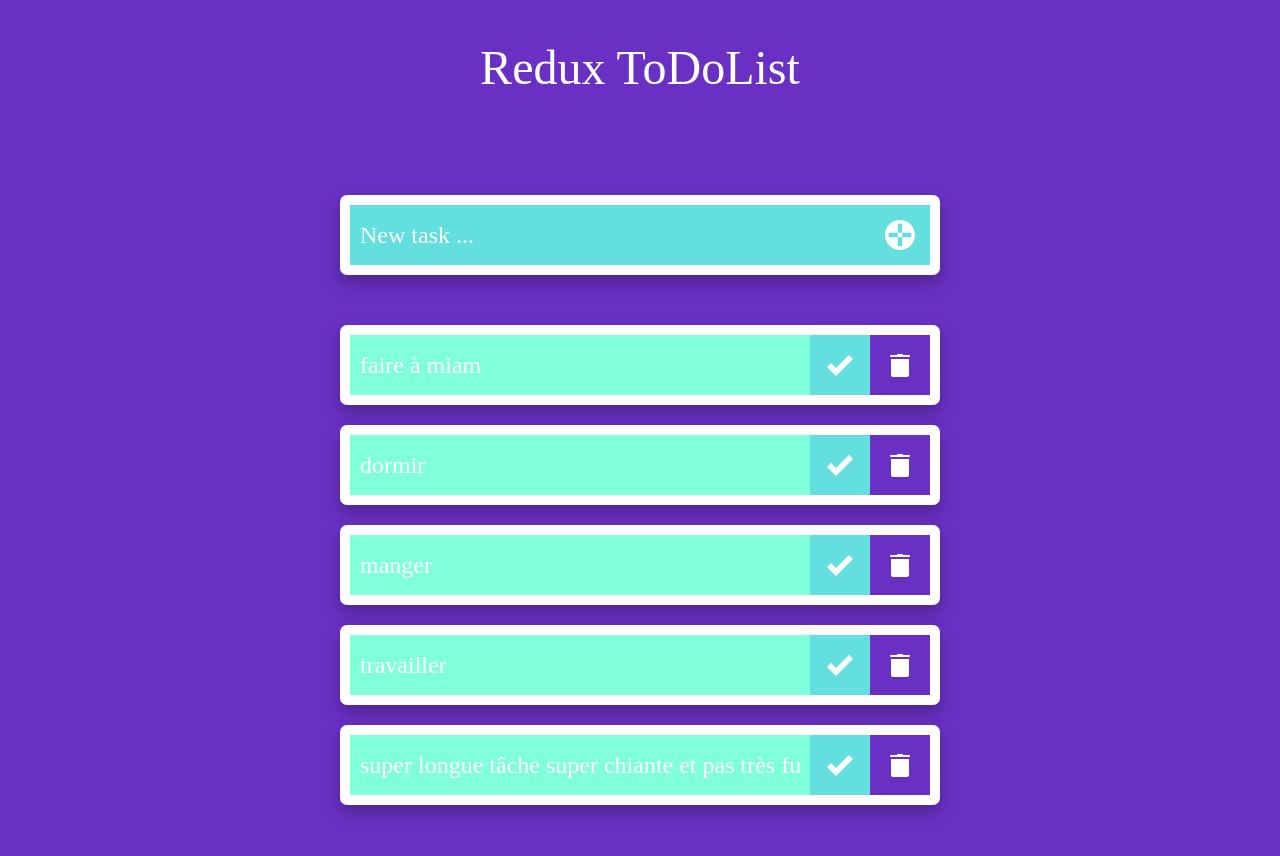
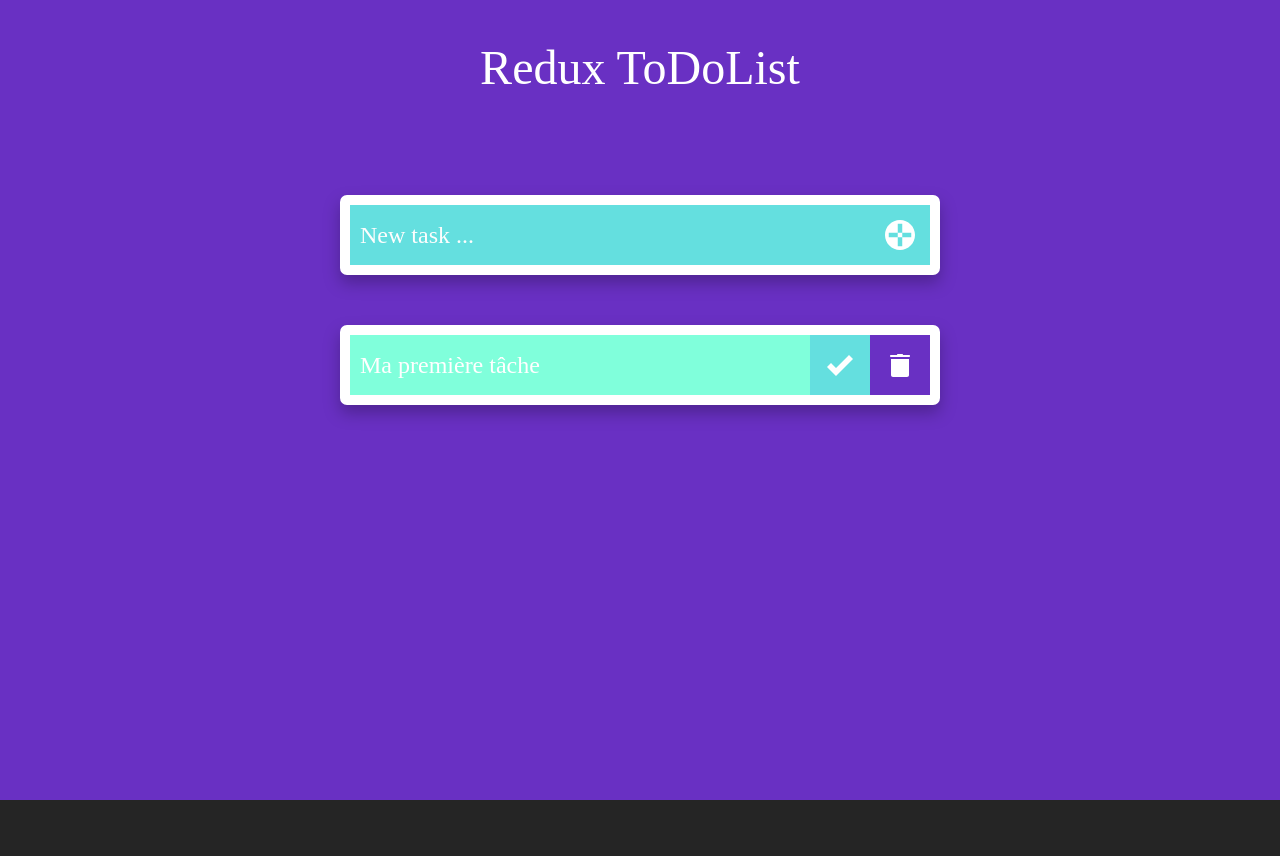
Before and after one commit to MinsterRobin/redux-todolist, a React (Create React App) app: page / in a window 1280 px wide. Shown: the top 856 px of the page. After the commit the page ends 800 px from the top, so only its background shows below. Built offline with nearby package versions, Linux system fonts and the light colour scheme.

Commit message:
State functionnal without Redux

```diff
--- a/src/components/atomes/Button.js
+++ b/src/components/atomes/Button.js
@@ -1,15 +1,19 @@
 import styled from "styled-components";
 import {useEffect, useState, useRef} from "react";
 import PropTypes from 'prop-types';
+import Primary from "../ions/Primary";
+import Secondary from "../ions/Secondary";
+import Tertiary from "../ions/Tertiary";
 
-const ButtonSC = styled.div`
+const ButtonSC = styled.button`
     height: 100%;
     width: ${props => props.height + "px"};
-    background-color: ${props => props.color === "" ? "red" : props.color};
+    ${props => (props.primary && Primary) || (props.secondary && Secondary) || (props.tertiary && Tertiary)};
     display: flex;
     align-items: center;
     justify-content: center;
     cursor: pointer;
+    border: none;
 
     &:hover {
         opacity: 0.8;
@@ -25,11 +29,10 @@ const Button = (props) => {
             const {current} = buttonRef;
             setHeight(current.getBoundingClientRect().height);
         }
-
     }, [buttonRef]);
 
     return(
-        <ButtonSC height={height} color={props.color} ref={buttonRef}>
+        <ButtonSC {...props} height={height} color={props.color} ref={buttonRef}>
             <img src={props.icon} alt="Button Icon"/>
         </ButtonSC>
     );
@@ -37,7 +40,10 @@ const Button = (props) => {
 
 Button.propTypes = {
     color: PropTypes.string,
-    icon: PropTypes.string
+    icon: PropTypes.string,
+    primary: PropTypes.bool,
+    secondary: PropTypes.bool,
+    tertiary: PropTypes.bool,
 };
 
 export default Button;
--- a/src/components/atomes/Container.js
+++ b/src/components/atomes/Container.js
@@ -1,9 +1,29 @@
 import styled from "styled-components";
+import PropTypes from 'prop-types';
+import Primary from "../ions/Primary";
+import Secondary from "../ions/Secondary";
+import Tertiary from "../ions/Tertiary";
 
 const Container = styled.div`
+    display: ${props => props.flex && "flex"};
+    flex-direction: ${props => props.vertical && "column"};
+    justify-content: ${props => props.justify && props.justify};
+    align-items: ${props => props.align && props.align};
+    padding: ${props => props.padding && props.padding};
     width: 100%;
     height: 100%;
     flex: 1;
+
+    ${props => (props.primary && Primary) || (props.secondary && Secondary) || (props.tertiary && Tertiary)};
 `;
 
+Container.propTypes = {
+    flex: PropTypes.bool,
+    vertical: PropTypes.bool,
+    align: PropTypes.string,
+    justify: PropTypes.string,
+    primary: PropTypes.bool,
+    padding: PropTypes.string
+};
+
 export default Container;
--- a/src/components/atomes/Input.js
+++ b/src/components/atomes/Input.js
@@ -18,10 +18,6 @@ const Input = styled.input`
     &::placeholder {
         color: #FDFDFD;
     }
-
-    &:read-only {
-
-    }
 `;
 
 Input.propTypes = {
--- /dev/null
+++ b/src/components/ions/Primary.js
@@ -0,0 +1,7 @@
+import {css} from "styled-components";
+
+const Primary = () => css`
+    background-color: var(--color-primary);
+`;
+
+export default Primary;
--- /dev/null
+++ b/src/components/ions/Secondary.js
@@ -0,0 +1,7 @@
+import {css} from "styled-components";
+
+const Secondary = () => css`
+    background-color: var(--color-secondary);
+`;
+
+export default Secondary;
--- /dev/null
+++ b/src/components/ions/Tertiary.js
@@ -0,0 +1,7 @@
+import {css} from "styled-components";
+
+const Tertiary = () => css`
+    background-color: var(--color-tertiary);
+`;
+
+export default Tertiary;
--- a/src/components/molecules/Item.js
+++ b/src/components/molecules/Item.js
@@ -33,19 +33,21 @@ const ItemText = styled(H2)`
     scrollbar-width: none;  /* Firefox */
 `;
 
-const Item = (props) => {
+const Item = ({text, onDoneButtonClick, onTrashButtonClick}) => {
     return(
         <Layout>
-            <ItemText>{props.text}</ItemText>
+            <ItemText>{text}</ItemText>
             <Separator vertical height={"10px"}/>
-            <Button icon={check_icon} color={COLORS.secondary}/>
-            <Button icon={trash_icon} color={COLORS.primary}/>
+            <Button secondary icon={check_icon} color={COLORS.secondary} onClick={onDoneButtonClick}/>
+            <Button primary icon={trash_icon} color={COLORS.primary} onClick={onTrashButtonClick}/>
         </Layout>
     );
 };
 
 Item.propTypes = {
-    text: PropTypes.string.isRequired
+    text: PropTypes.string.isRequired,
+    onDoneButtonClick: PropTypes.func.isRequired,
+    onTrashButtonClick: PropTypes.func.isRequired
 };
 
 export default Item;
--- a/src/components/molecules/ItemCreator.js
+++ b/src/components/molecules/ItemCreator.js
@@ -4,6 +4,7 @@ import add_button_svg from "../../assets/Add.svg";
 import Input from "../atomes/Input";
 import Button from "../atomes/Button";
 import {COLORS} from "../../constants/styles";
+import PropTypes from 'prop-types';
 
 const Layout = styled.div`
     display: flex;
@@ -15,13 +16,18 @@ const Layout = styled.div`
     filter: drop-shadow(0px 8px 8px rgba(0, 0, 0, 0.25));
 `;
 
-const ItemCreator = () => {
+const ItemCreator = ({onSubmitClick, onChange}) => {
     return(
         <Layout>
-            <Input color={COLORS.secondary} type={"text"} placeholder="New task ..."/>
-            <Button icon={add_button_svg} color={COLORS.secondary}/>
+            <Input onChange={onChange} color={COLORS.secondary} type={"text"} placeholder="New task ..."/>
+            <Button secondary icon={add_button_svg} color={COLORS.secondary} onClick={onSubmitClick}/>
         </Layout>
     );
 };
 
+ItemCreator.propTypes = {
+    onSubmitClick: PropTypes.func.isRequired,
+    onChange: PropTypes.func.isRequired
+};
+
 export default ItemCreator;
--- a/src/components/organisms/ToDoList.js
+++ b/src/components/organisms/ToDoList.js
@@ -2,7 +2,8 @@ import styled from "styled-components";
 import ItemCreator from "../molecules/ItemCreator";
 import Separator from "../layouts/Separator";
 import Item from "../molecules/Item";
-import Container from "../atomes/Container";
+import React, {useState} from "react";
+import PropTypes from 'prop-types';
 
 const Layout = styled.div`
     display: flex;
@@ -12,21 +13,56 @@ const Layout = styled.div`
     max-width: 600px;
 `;
 
-const ToDoList = () => {
-    const items = ["faire à miam", "dormir", "manger", "travailler", "super longue tâche super chiante et pas très fun à faire"];
+const ToDoList = ({items, setItems}) => {
+    const [newItem, setNewItem] = useState("");
+
+    const updateItems = (action, payload) => {
+        let tempArray = items;
+        switch (action) {
+            case "ADD":
+                setItems([...items,payload]);
+                break;
+            case "DONE":
+                tempArray.splice(payload,1);
+                setItems([...tempArray]);
+                break;
+            case "TRASH":
+                tempArray.splice(payload,1);
+                setItems([...tempArray]);
+                break;
+            default:
+                return items;
+        }
+    };
+
+    const itemCreatorChange = (e) => {
+        setNewItem(e.target.value);
+    };
 
     return(
         <Layout>
-            <ItemCreator/>
+            <ItemCreator
+                onChange={itemCreatorChange}
+                onSubmitClick={() => {updateItems("ADD", newItem)}}
+            />
             <Separator height={"50px"}/>
             {items.map((item, key) =>
-                <Container key={key}>
-                    <Item text={item}/>
+                <React.Fragment key={key}>
+                    <Item
+                        text={item}
+                        onDoneButtonClick={() => {updateItems("DONE", key)}}
+                        onTrashButtonClick={() => {updateItems("TRASH", key)}}
+                    />
                     <Separator height={"20px"}/>
-                </Container>
+                </React.Fragment>
             )}
         </Layout>
     );
 };
 
+ToDoList.propTypes = {
+    items: PropTypes.array.isRequired,
+    setItems: PropTypes.func.isRequired,
+};
+
 export default ToDoList;
--- a/src/components/pages/App.js
+++ b/src/components/pages/App.js
@@ -1,27 +1,21 @@
-import React from "react";
-import styled from "styled-components";
+import React, {useState} from "react";
 import Separator from "../layouts/Separator";
 import {H1} from "../atomes/Typography";
 import ToDoList from "../organisms/ToDoList";
-
-const Layout = styled.div`
-    display: flex;
-    flex-direction: column;
-    align-items: center;
-    margin: auto;
-    max-width: 1280px;
-    min-height: 100vh;
-    background-color: var(--color-primary);
-    padding: var(--padding-size);
-`;
+import TemplateTodoList from "../templates/TemplateTodoList";
+import Container from "../atomes/Container";
 
 function App() {
+    const [items, setItems] = useState(["Ma première tâche"]);
+
     return (
-        <Layout>
-            <H1>Redux ToDoList</H1>
-            <Separator/>
-            <ToDoList/>
-        </Layout>
+        <TemplateTodoList>
+            <Container flex vertical align={"center"} primary padding={"var(--padding-size)"}>
+                <H1>Redux ToDoList</H1>
+                <Separator/>
+                <ToDoList items={items} setItems={setItems}/>
+            </Container>
+        </TemplateTodoList>
   );
 }
 
--- /dev/null
+++ b/src/components/templates/TemplateTodoList.js
@@ -0,0 +1,12 @@
+import styled from "styled-components";
+
+const TemplateTodoList = styled.div`
+    display: flex;
+    flex-direction: column;
+    align-items: center;
+    margin: auto;
+    max-width: 1280px;
+    min-height: 100vh;
+`;
+
+export default TemplateTodoList;
```
